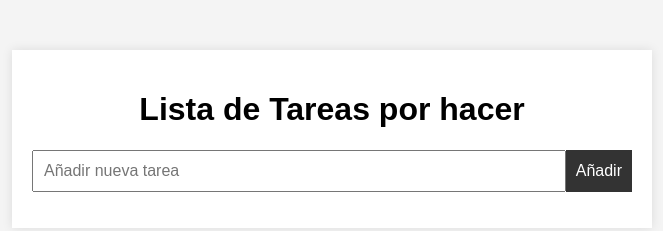
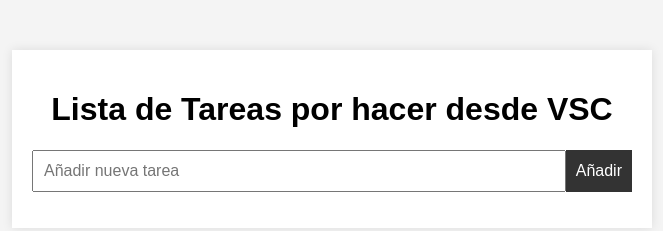
Before and after one commit to KlipoxKikito/ListaDeTareaConLocalStorage, a plain HTML site: page index.html in a window 1280 px wide. Shown: the whole page, without its empty margins (308-971 px from the left). Drawn offline with Linux system fonts and the light colour scheme.

Commit message:
Modificiacion desde VSC

```diff
--- a/index.html
+++ b/index.html
@@ -8,7 +8,7 @@
 </head>
 <body>
 	<div class="container">
-		<h1>Lista de Tareas por hacer</h1>
+		<h1>Lista de Tareas por hacer desde VSC</h1>
 		<form id="task-form">
 			<input type="text" id="task-input" placeholder="Añadir nueva tarea" required>
 			<button type="submit">Añadir</button>
```
